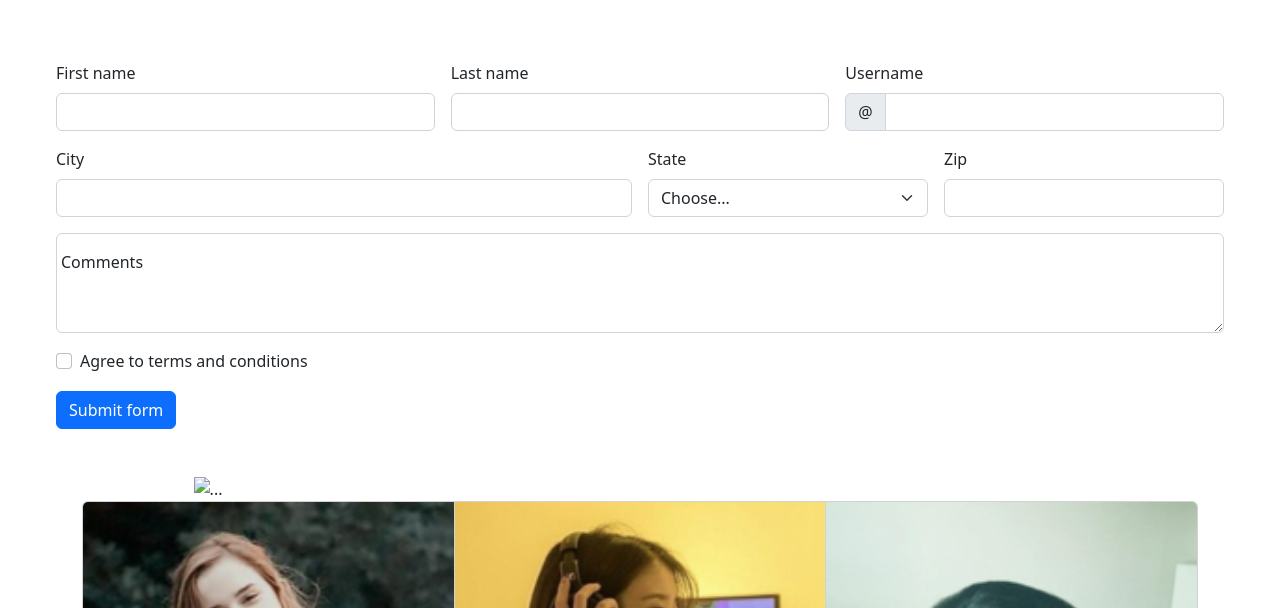
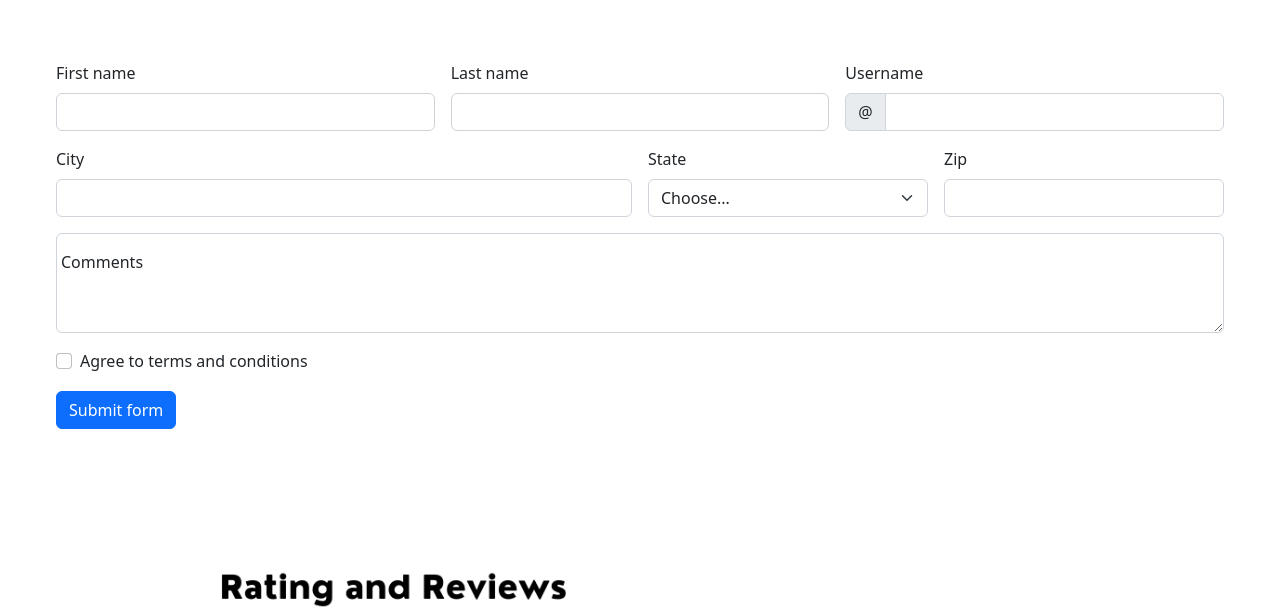
Before and after one commit to sIUzysaur/Abacus-Academy, a plain HTML site: page review.html in a window 1280 px wide. Shown: the part 192-800 px from the top of the page. Drawn offline with nearby package versions, Linux system fonts and the light colour scheme.

Commit message:
Update review.html

```diff
--- a/review.html
+++ b/review.html
@@ -123,7 +123,7 @@
       <!--End of review section-->
       <div class="container">
         <div class="img-container">
-                <img class="img-ratings"  src="img/4.1(1).png" class="img-fluid" alt="...">
+                <img class="img-ratings"  src="4.1 (1).png" class="img-fluid" alt="...">
               </div>
 
               <div class="card-group">
```
